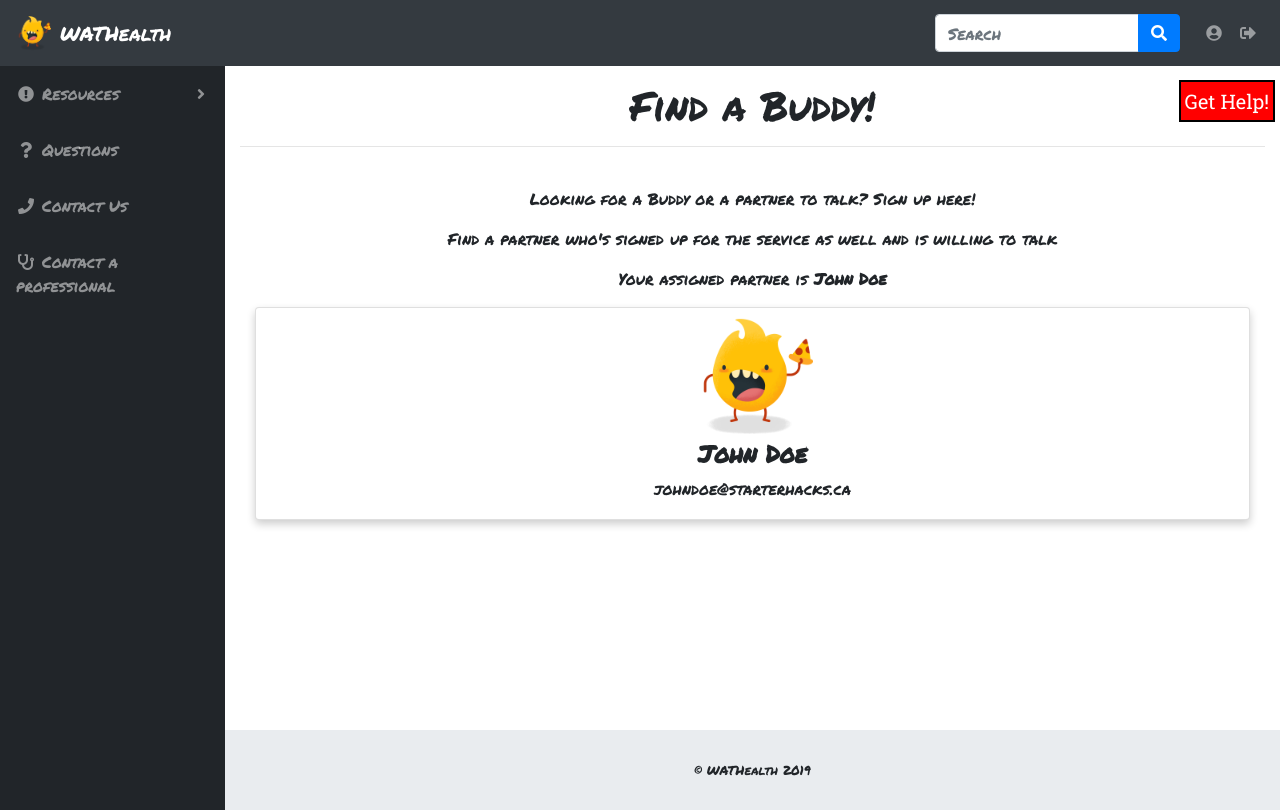
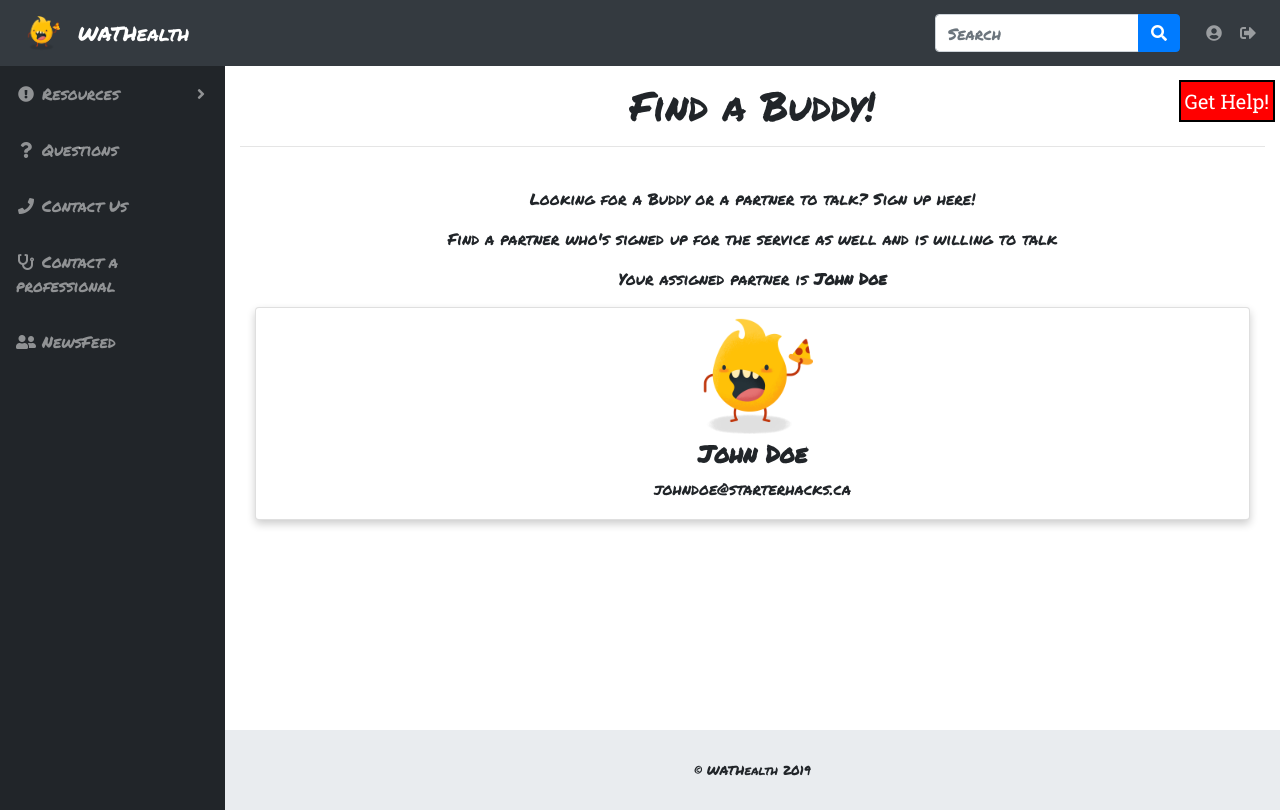
Before and after one commit to Abdullah2Cool/WAT-Health, a website with bundled scripts: page Scratches/dashboard/buddy.html in a window 1280 px wide. Built offline with nearby package versions, Linux system fonts and the light colour scheme.

Commit message:
updated buddy navbar

```diff
--- a/Scratches/dashboard/buddy.html
+++ b/Scratches/dashboard/buddy.html
@@ -1,29 +1,21 @@
 <!DOCTYPE html>
 <html lang="en">
-
   <head>
-
     <meta charset="utf-8">
     <meta http-equiv="X-UA-Compatible" content="IE=edge">
     <meta name="viewport" content="width=device-width, initial-scale=1, shrink-to-fit=no">
 
     <meta name="description" content="">
     <meta name="author" content="">
-
     <link rel="icon" type="image/png" href="img-01.png">
     <link href="https://fonts.googleapis.com/css?family=Permanent+Marker|Roboto+Slab" rel="stylesheet">
-
     <title>Find a Buddy</title>
-
     <!-- Bootstrap core CSS-->
     <link href="vendor/bootstrap/css/bootstrap.min.css" rel="stylesheet">
-
     <!-- Custom fonts for this template-->
     <link href="vendor/fontawesome-free/css/all.min.css" rel="stylesheet" type="text/css">
-
     <!-- Custom styles for this template-->
     <link href="css/sb-admin.css" rel="stylesheet">
-
     <style>
 
     .fixed{
@@ -41,7 +33,6 @@
     a.nope:hover{
     text-decoration: none;
     }
-
     .card {
     /* Add shadows to create the "card" effect */
     box-shadow: 0 4px 8px 0 rgba(0,0,0,0.2);
@@ -52,26 +43,20 @@
     img.user {
     border-radius: 5px 5px 0 0;
     }
-
     /* Add some padding inside the card container */
     .container {
     padding: 2px 16px;
     }
-
     .user{
     padding-top: 5px;
     display: block;
     margin: 0 auto;
     }
     </style>
-
   </head>
-
   <body id="page-top" style="font-family: 'Permanent Marker', cursive">
-
     <nav class="navbar navbar-expand navbar-dark bg-dark static-top">
-
-
+      <button class="btn btn-link btn-sm text-white order-1 order-sm-0" id="sidebarToggle" href="#">
       <i><img src="img-01.png" style="width:35px;height:35px;"></i>
       <button class="btn btn-link btn-sm text-white order-1 order-sm-0" id="sidebarToggle" href="#">
       <a class="navbar-brand mr-1" href="index.html">WATHealth</a>
@@ -87,7 +72,6 @@
           </div>
         </div>
       </form>
-
       <!-- Navbar -->
       <ul class="navbar-nav navbar-right ml-auto ml-md-0">
         <li class="nav-item dropdown no-arrow">
@@ -101,11 +85,8 @@
           </a>
         </li>
       </ul>
-
     </nav>
-
     <div id="wrapper">
-
       <!-- Sidebar -->
       <ul class="sidebar navbar-nav">
         <li class="nav-item dropdown">
@@ -138,18 +119,20 @@
               <a class="nav-link" href="#">
                 <i class="fas fa-fw fa-stethoscope"></i>
                 <span> Contact a professional</span></a>
+              </li><li class="nav-item">
+              <a class="nav-link" href="newsfeed.html">
+                <i class="fas fa-user-friends"></i>
+                <span> NewsFeed</span></a>
               </li>
+            </ul>
             <!-- <li class="nav-item">
               <a class="nav-link" href="#">
                 <i class="fas fa-user-friends"></i>
                 <span> Get a buddy</span></a>
               </li> -->
             </ul>
-
             <div id="content-wrapper">
-
               <div class="container-fluid">
-
                 <!-- Page Content -->
                 <h1 class="text-center">Find a Buddy!</h1>
                 <hr>
@@ -173,7 +156,6 @@
                   </div>
                 </div>
                 <!-- /.container-fluid -->
-
                 <!-- Sticky Footer -->
                 <footer class="sticky-footer">
                   <div class="container my-auto">
@@ -182,18 +164,14 @@
                     </div>
                   </div>
                 </footer>
-
               </div>
               <!-- /.content-wrapper -->
-
             </div>
             <!-- /#wrapper -->
-
             <!-- Scroll to Top Button-->
             <!-- <a class="scroll-to-top rounded" href="#page-top">
               <i class="fas fa-angle-up"></i>
             </a> -->
-
             <!-- Logout Modal-->
             <!-- <div class="modal fade" id="logoutModal" tabindex="-1" role="dialog" aria-labelledby="exampleModalLabel" aria-hidden="true">
               <div class="modal-dialog" role="document">
@@ -212,17 +190,12 @@
                 </div>
               </div>
             </div> -->
-
             <!-- Bootstrap core JavaScript-->
             <script src="vendor/jquery/jquery.min.js"></script>
             <script src="vendor/bootstrap/js/bootstrap.bundle.min.js"></script>
-
             <!-- Core plugin JavaScript-->
             <script src="vendor/jquery-easing/jquery.easing.min.js"></script>
-
             <!-- Custom scripts for all pages-->
             <script src="js/sb-admin.min.js"></script>
-
           </body>
-
         </html>
```
Also changed, not shown: Scratches/dashboard/newsfeed.html (+0 -1 lines). Lines whose indentation alone changed are shown as unchanged.
